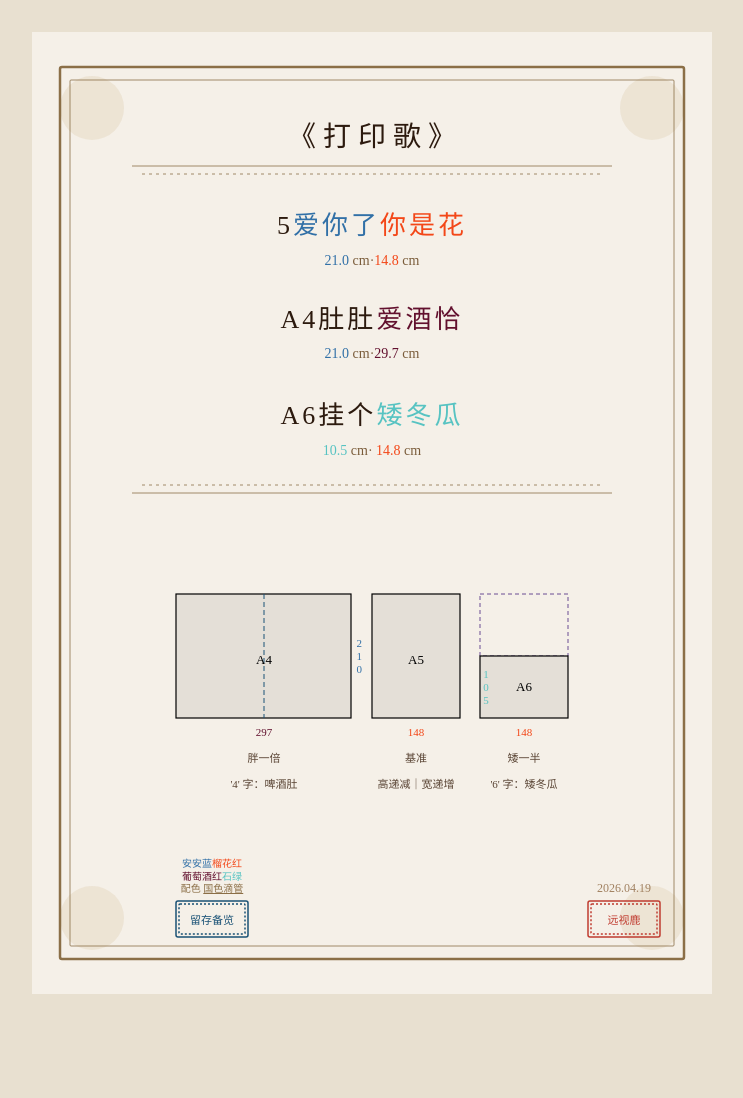
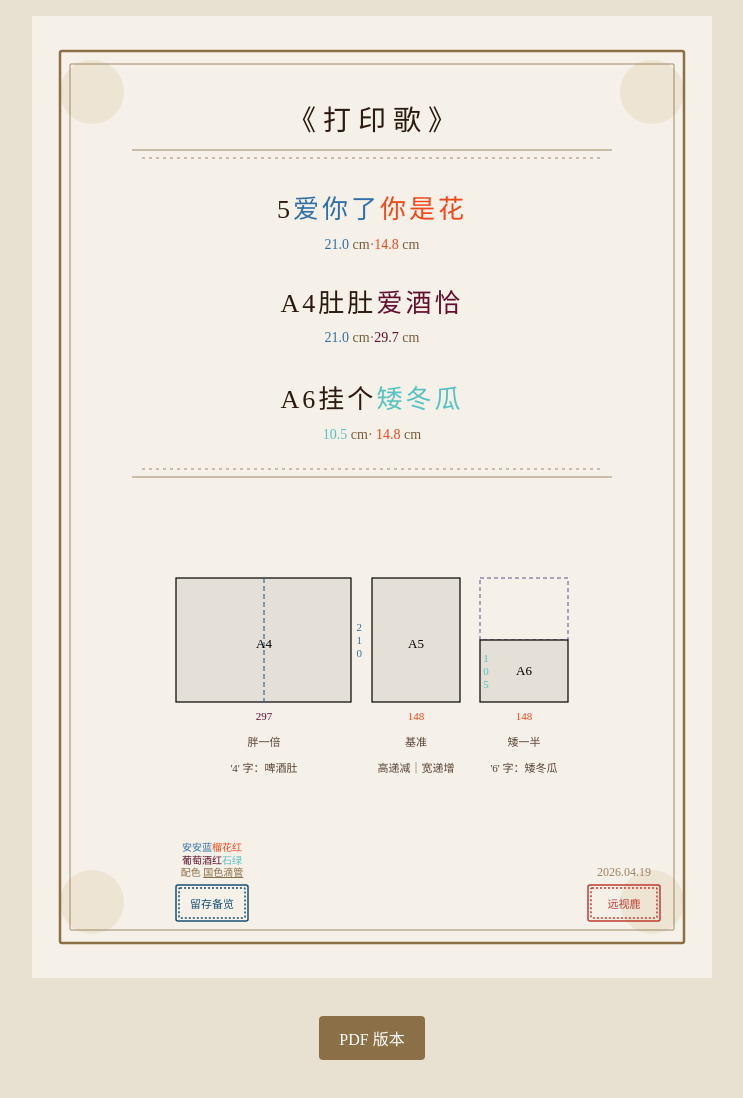
Before and after one commit to yuanshilu/yuanshilu.github.io, a plain HTML site: page dayinge/index.html in a window 1280 px wide. Shown: the whole page, without its empty margins (268-1011 px from the left). Before the commit the page ends 1026 px from the top, so only its background shows below. Drawn offline with Linux system fonts and the light colour scheme.

Commit message:
dayinge style

```diff
--- a/dayinge/index.html
+++ b/dayinge/index.html
@@ -4,9 +4,43 @@
 <meta charset="UTF-8">
 <meta name="viewport" content="width=device-width, initial-scale=1.0">
 <title>打印歌</title>
+<!--
 <style>
   body { margin: 0; background: #e8e0d0; display: flex; justify-content: center; align-items: flex-start; min-height: 100vh; padding: 2rem; box-sizing: border-box; }
   svg  { max-width: 680px; width: 100%; display: block; }
+</style>
+-->
+<style>
+body {
+  margin: 0;
+  background: #e8e0d0;
+  /* 改为垂直排列，内容居中 */
+  display: flex;
+  flex-direction: column;
+  align-items: center;
+  /* 移除或减小 padding-top 解决顶部留白 */
+  padding: 1rem 2rem 3rem 2rem;
+  box-sizing: border-box;
+  min-height: 100vh;
+}
+
+svg {
+  max-width: 680px;
+  width: 100%;
+  height: auto; /* 确保高度随宽度自适应，防止占位错误 */
+  display: block;
+}
+
+/* 为链接添加一个简单的样式，方便点击 */
+.download-link {
+  margin-top: 20px;
+  padding: 10px 20px;
+  background: #8b6f47;
+  color: white;
+  text-decoration: none;
+  border-radius: 4px;
+  font-family: serif;
+}
 </style>
 </head>
 <body>
@@ -188,6 +222,9 @@
 
 </svg>
 
+<br>
+<a href="./dayinge.pdf" class="download-link">PDF 版本</a>
+
 <script>
 function saveSvgAsPng() {
   const svg = document.getElementById('main-svg');
```
